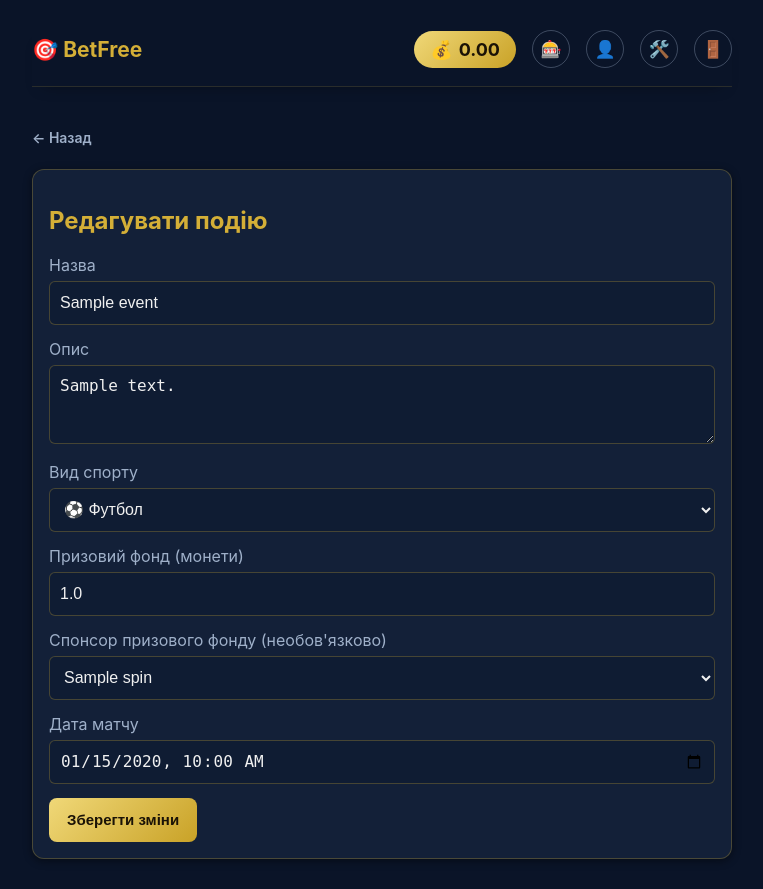
After one commit to 1Bohdan1-rgb/betfree, a Flask app: page /event/1/edit in a window 1280 px wide. The commit adds this page. Shown: the whole page, without its empty margins (258-1021 px from the left). Run offline with Flask 3, Linux system fonts and the light colour scheme; a user stored in the database is signed in; tables that the repository leaves empty hold one stand-in row (values such as "Sample post"); some libraries are stand-ins or nearby versions.

Commit message:
Link events to a roulette sponsor for prize-pool branding
Adds Event.sponsor_spin_id (reuses the existing SponsorSpin model),
a sponsor dropdown on create/edit event forms, and a new edit_event
route/template (editing wasn't possible before). Event cards and the
event detail page now show a small "Призовий фонд надає {sponsor}"
strip with the sponsor's logo when one is linked.

```diff
--- a/app.py
+++ b/app.py
@@ -698,6 +698,7 @@ def create_event():
         prize_pool = float(request.form["prize_pool"])
         match_date = datetime.strptime(request.form["match_date"], "%Y-%m-%dT%H:%M")
         options = request.form.getlist("options")
+        sponsor_spin_id = request.form.get("sponsor_spin_id") or None
 
         event = Event(
             title=title,
@@ -706,6 +707,7 @@ def create_event():
             prize_pool=prize_pool,
             match_date=match_date,
             created_by=current_user.id,
+            sponsor_spin_id=int(sponsor_spin_id) if sponsor_spin_id else None,
         )
         db.session.add(event)
         db.session.flush()  # щоб отримати event.id до коміту
@@ -718,7 +720,34 @@ def create_event():
         flash("Подію створено")
         return redirect(url_for("dashboard"))
 
-    return render_template("create_event.html", sport_choices=SPORT_CHOICES)
+    sponsors = SponsorSpin.query.filter_by(is_active=True).order_by(SponsorSpin.sponsor_name).all()
+    return render_template("create_event.html", sport_choices=SPORT_CHOICES, sponsors=sponsors)
+
+
+@app.route("/event/<int:event_id>/edit", methods=["GET", "POST"])
+@login_required
+def edit_event(event_id):
+    if not current_user.is_admin:
+        flash("Тільки адмін може редагувати події")
+        return redirect(url_for("dashboard"))
+
+    event = Event.query.get_or_404(event_id)
+
+    if request.method == "POST":
+        event.title = request.form["title"]
+        event.description = request.form["description"]
+        event.sport_type = request.form["sport_type"]
+        event.prize_pool = float(request.form["prize_pool"])
+        event.match_date = datetime.strptime(request.form["match_date"], "%Y-%m-%dT%H:%M")
+        sponsor_spin_id = request.form.get("sponsor_spin_id") or None
+        event.sponsor_spin_id = int(sponsor_spin_id) if sponsor_spin_id else None
+
+        db.session.commit()
+        flash("Подію оновлено")
+        return redirect(url_for("view_event", event_id=event.id))
+
+    sponsors = SponsorSpin.query.filter_by(is_active=True).order_by(SponsorSpin.sponsor_name).all()
+    return render_template("edit_event.html", event=event, sport_choices=SPORT_CHOICES, sponsors=sponsors)
 
 
 @app.route("/event/<int:event_id>")
@@ -883,6 +912,20 @@ def migrate_bet_columns():
             conn.commit()
 
 
+def migrate_event_columns():
+    """Легка авто-міграція SQLite: додає нову nullable-колонку Event.sponsor_spin_id,
+    якщо вона відсутня в уже існуючій таблиці (create_all її не додає)."""
+    inspector = inspect(db.engine)
+    if "event" not in inspector.get_table_names():
+        return
+
+    existing_cols = {col["name"] for col in inspector.get_columns("event")}
+    if "sponsor_spin_id" not in existing_cols:
+        with db.engine.connect() as conn:
+            conn.execute(text("ALTER TABLE event ADD COLUMN sponsor_spin_id INTEGER"))
+            conn.commit()
+
+
 # Ініціалізація БД/планувальника виконується на рівні модуля (а не лише
 # всередині `if __name__ == "__main__":`), бо під gunicorn (Render тощо)
 # файл лише імпортується як WSGI-модуль — app.run() ніколи не викликається,
@@ -896,6 +939,7 @@ with app.app_context():
     migrate_spin_prize_columns()
     migrate_voucher_redemption_columns()
     migrate_bet_columns()
+    migrate_event_columns()
     # створюємо тестового адміна, якщо його ще нема
     if not User.query.filter_by(username="admin").first():
         admin = User(username="admin", email="admin@test.com", balance=0, is_admin=True)
--- a/models.py
+++ b/models.py
@@ -63,10 +63,12 @@ class Event(db.Model):
     status = db.Column(db.String(20), default="open")  # open / closed / settled
     match_date = db.Column(db.DateTime)
     created_by = db.Column(db.Integer, db.ForeignKey("user.id"))
+    sponsor_spin_id = db.Column(db.Integer, db.ForeignKey("sponsor_spin.id"), nullable=True)  # хто надає призовий фонд
     created_at = db.Column(db.DateTime, default=datetime.utcnow)
 
     options = db.relationship("EventOption", backref="event", lazy=True, cascade="all, delete-orphan")
     bets = db.relationship("Bet", backref="event", lazy=True, cascade="all, delete-orphan")
+    sponsor = db.relationship("SponsorSpin")
 
     @property
     def sport_icon(self):
--- a/templates/base.html
+++ b/templates/base.html
@@ -66,6 +66,9 @@
         .event-title { margin: 0 0 4px; font-size: 16px; overflow-wrap: anywhere; color: var(--text); }
         .event-meta { display: flex; flex-wrap: wrap; align-items: center; gap: 6px; font-size: 12px; color: var(--text-muted); }
         .prize-badge { flex-shrink: 0; background: linear-gradient(135deg, #f0d878, var(--gold-dark)); color: #1a1206; font-size: 11px; font-weight: 700; padding: 5px 10px; border-radius: 14px; white-space: nowrap; }
+        .event-sponsor-strip { display: flex; align-items: center; gap: 8px; margin: 10px 0; padding-top: 10px; border-top: 1px solid var(--border); font-size: 12px; color: var(--text-muted); }
+        .event-sponsor-strip img { width: 24px; height: 24px; border-radius: 50%; object-fit: cover; flex-shrink: 0; }
+        .event-sponsor-strip strong { color: var(--gold); }
 
         /* вибір варіанту ставки */
         .option-picker { display: flex; flex-wrap: wrap; gap: 8px; margin: 6px 0 14px; }
--- /dev/null
+++ b/templates/edit_event.html
@@ -0,0 +1,40 @@
+{% extends "base.html" %}
+{% block title %}Редагувати подію{% endblock %}
+{% block back_nav %}
+<a class="btn-back" href="{{ url_for('view_event', event_id=event.id) }}">← Назад</a>
+{% endblock %}
+{% block content %}
+<div class="card">
+    <h2>Редагувати подію</h2>
+    <form method="POST">
+        <label>Назва</label>
+        <input type="text" name="title" value="{{ event.title }}" required>
+
+        <label>Опис</label>
+        <textarea name="description" rows="3">{{ event.description or '' }}</textarea>
+
+        <label>Вид спорту</label>
+        <select name="sport_type">
+            {% for value, icon, label in sport_choices %}
+            <option value="{{ value }}" {{ "selected" if event.sport_type == value else "" }}>{{ icon }} {{ label }}</option>
+            {% endfor %}
+        </select>
+
+        <label>Призовий фонд (монети)</label>
+        <input type="number" step="0.01" name="prize_pool" value="{{ event.prize_pool }}" required>
+
+        <label>Спонсор призового фонду (необов'язково)</label>
+        <select name="sponsor_spin_id">
+            <option value="">Без спонсора</option>
+            {% for s in sponsors %}
+            <option value="{{ s.id }}" {{ "selected" if event.sponsor_spin_id == s.id else "" }}>{{ s.sponsor_name }}</option>
+            {% endfor %}
+        </select>
+
+        <label>Дата матчу</label>
+        <input type="datetime-local" name="match_date" value="{{ event.match_date.strftime('%Y-%m-%dT%H:%M') }}" required>
+
+        <button class="btn" type="submit">Зберегти зміни</button>
+    </form>
+</div>
+{% endblock %}
```
Also changed, not shown: templates/create_event.html (+8 -0 lines), templates/dashboard.html (+8 -0 lines), templates/event.html (+11 -0 lines).
